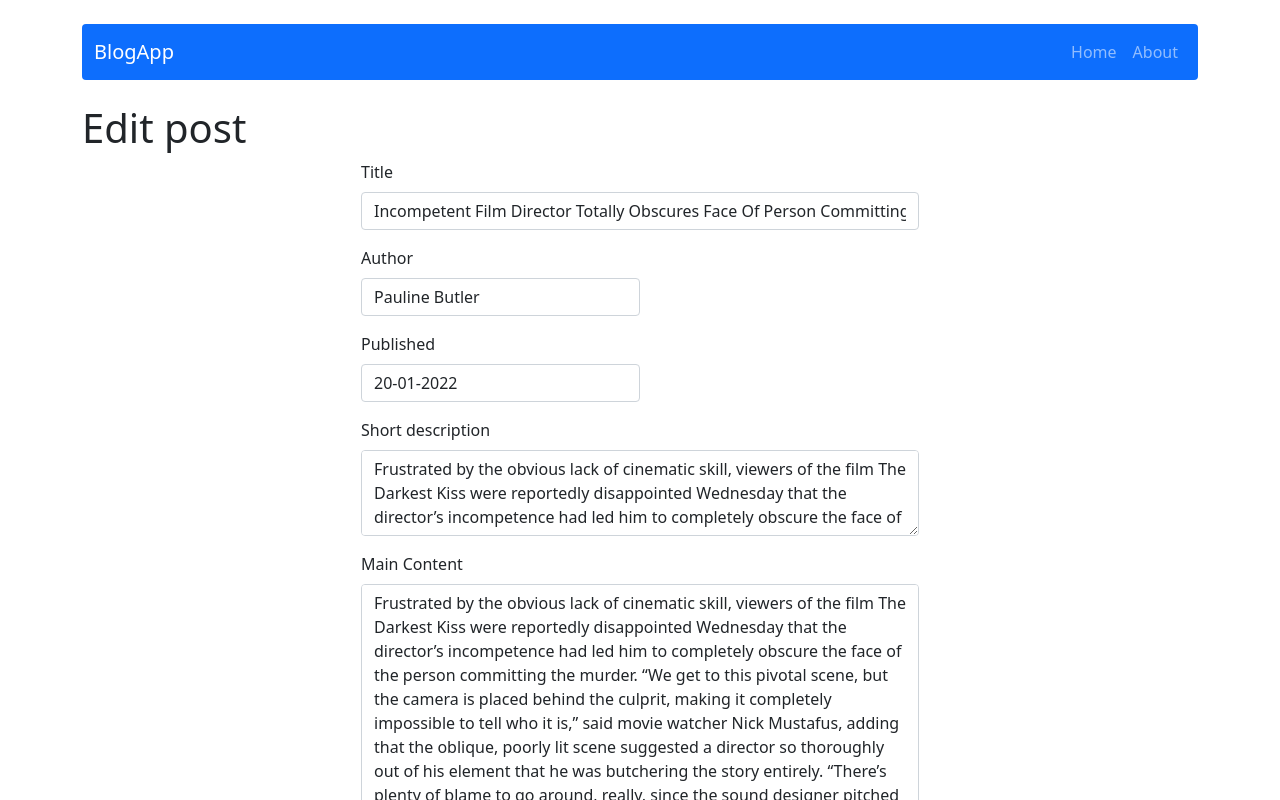
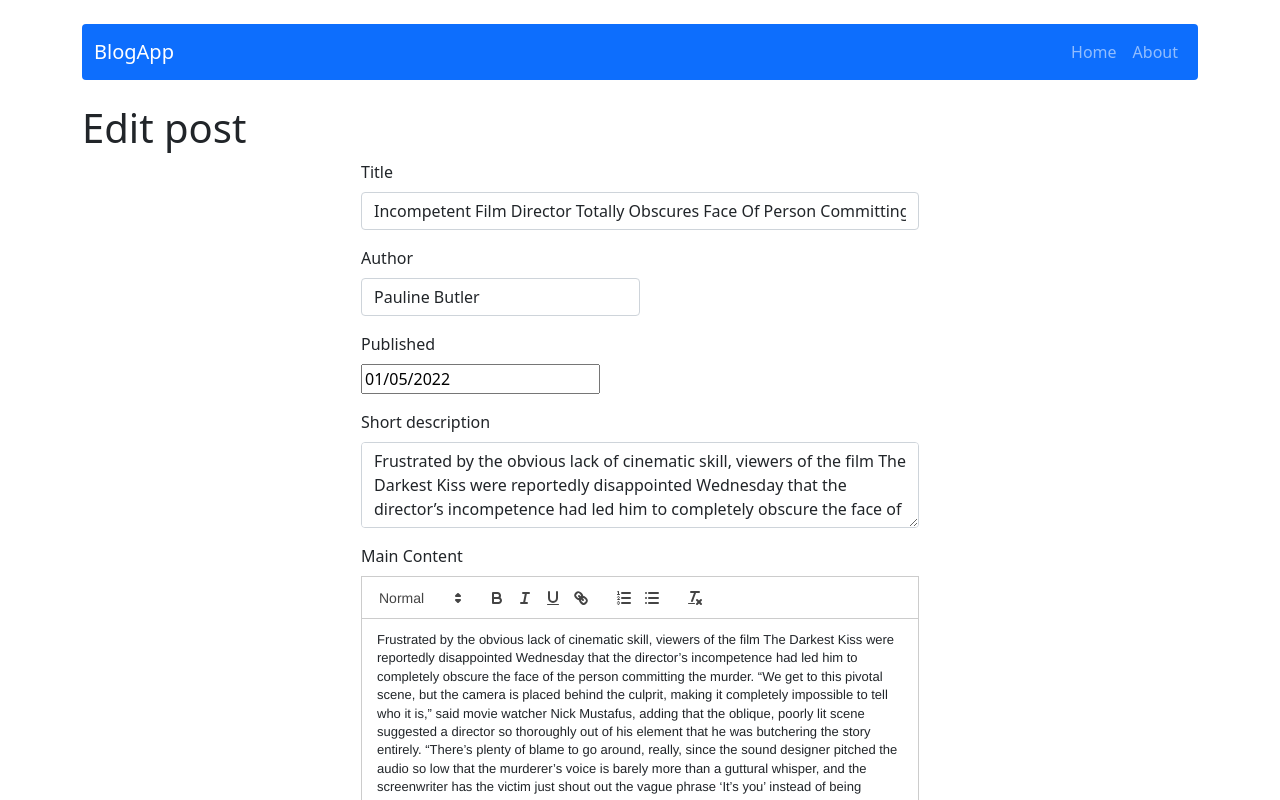
Before and after one commit to martanara/blog-app, a React (Create React App) app: page /post/edit/1 in a window 1280 px wide. Shown: the top 800 px of the page. Built offline with nearby package versions, Linux system fonts and the light colour scheme.

Commit message:
Add datepicker, react quill, and content validation

```diff
--- a/package.json
+++ b/package.json
@@ -12,7 +12,10 @@
     "http-server": "^14.1.0",
     "react": "^17.0.2",
     "react-bootstrap": "^2.1.1",
+    "react-datepicker": "^4.6.0",
     "react-dom": "^17.0.2",
+    "react-hook-form": "7.19.5",
+    "react-quill": "^2.0.0-beta.4",
     "react-redux": "7.2.6",
     "react-router-dom": "6.0.1",
     "react-scripts": "5.0.0",
--- a/src/components/features/PostForm.js
+++ b/src/components/features/PostForm.js
@@ -2,9 +2,16 @@ import styles from './PostForm.module.scss';
 import { Form, Button } from 'react-bootstrap';
 import { useState } from 'react';
 import clsx from 'clsx';
+import ReactQuill from 'react-quill';
+import 'react-quill/dist/quill.snow.css';
+import DatePicker from "react-datepicker";
+import "react-datepicker/dist/react-datepicker.css";
+import { useForm } from "react-hook-form";
 
 
 const PostForm = ({ action, actionText, ...props }) => {
+
+  const { register, handleSubmit: validate, formState: { errors } } = useForm();
 
   const [title, setTitle] = useState(props.title || '');
   const [author, setAuthor] = useState(props.author || '');
@@ -12,62 +19,61 @@ const PostForm = ({ action, actionText, ...props }) => {
   const [shortDescription, setShortDescription] = useState(props.shortDescription || '');
   const [content, setContent] = useState(props.content || '');
 
-  const handleSubmit = e => {
-    e.preventDefault();
-    action({ title, author, publishedDate, shortDescription, content });
-  }
+  const [contentError, setContentError] = useState(false);
+  const [dateError, setDateError] = useState(false);
+
+  const handleSubmit = () => {
+    setContentError(!content)
+    setDateError(!publishedDate)
+    if(content && publishedDate) {
+      action({ title, author, publishedDate, shortDescription, content });
+    }
+  };
 
   return (
-    <Form onSubmit={handleSubmit} className={styles.form}>
+    <Form onSubmit={validate(handleSubmit)} className={styles.form}>
       <Form.Group className={clsx("mb-3")} controlId="formTitle">
         <Form.Label>Title</Form.Label>
         <Form.Control
+          {...register("title", { required: true, minLength: 3 })}
           type="text"
           placeholder="Enter title"
           value={title}
           onChange={e => setTitle(e.target.value)}
-          required
         />
+        {errors.title && <small className="d-block form-text text-danger mt-2">This field is required (min length is 3)</small>}
       </Form.Group>
       <Form.Group className={clsx("mb-3", styles.smallInput)} controlId="formAuthor">
        <Form.Label>Author</Form.Label>
         <Form.Control
+          {...register("author", { required: true, minLength: 3 })}
           type="text"
           placeholder="Enter author"
           value={author}
           onChange={e => setAuthor(e.target.value)}
-          required
         />
+        {errors.author && <small className="d-block form-text text-danger mt-2">This field is required (min length is 3)</small>}
       </Form.Group>
       <Form.Group className={clsx("mb-3", styles.smallInput)} controlId="formDate">
         <Form.Label>Published</Form.Label>
-        <Form.Control
-          type="text"
-          placeholder="Enter date"
-          value={publishedDate}
-          onChange={e => setPublishedDate(e.target.value)}
-          required
-          />
+        <DatePicker selected={publishedDate} onChange={(date) => setPublishedDate(date)} />
+        {dateError && <small className="d-block form-text text-danger mt-2">Date can't be empty</small>}
       </Form.Group>
       <Form.Group className="mb-3" controlId="formDescription">
         <Form.Label>Short description</Form.Label>
         <Form.Control
+        {...register("shortDescription", { required: true, minLength: 20 })}
           as="textarea" rows={3}
           placeholder="Enter descrption"
           value={shortDescription}
           onChange={e => setShortDescription(e.target.value)}
-          required
           />
+          {errors.shortDescription && <small className="d-block form-text text-danger mt-2">This field is required (min length is 20)</small>}
       </Form.Group>
       <Form.Group className="mb-3" controlId="formContent">
         <Form.Label>Main Content</Form.Label>
-        <Form.Control
-          as="textarea" rows={10}
-          placeholder="Enter content"
-          value={content} onChange={e =>
-          setContent(e.target.value)}
-          required
-        />
+        <ReactQuill theme="snow" placeholder="Enter content" value={content} onChange={setContent} />
+        {contentError && <small className="d-block form-text text-danger mt-2">Content can't be empty</small>}
       </Form.Group>
       <Button variant="primary" type="submit">{actionText}</Button>
     </Form>
--- a/src/components/features/Posts.js
+++ b/src/components/features/Posts.js
@@ -2,6 +2,7 @@ import { Card, Row, Col, Button } from 'react-bootstrap'
 import { useSelector } from 'react-redux'
 import { getAllPosts } from '../../redux/postsRedux'
 import { Link } from 'react-router-dom'
+import dateToStr from '../../utils/dateToStr'
 
 const Posts = () => {
 
@@ -23,7 +24,7 @@ const Posts = () => {
                 <Card.Body className="d-flex flex-column">
                   <Card.Title className="mb-3">{post.title}</Card.Title>
                   <Card.Subtitle className="mt-2"><span className="fw-bold">Author: </span>{post.author}</Card.Subtitle>
-                  <Card.Subtitle className="mt-2"><span className="fw-bold">Published: </span>{post.publishedDate}</Card.Subtitle>
+                  <Card.Subtitle className="mt-2"><span className="fw-bold">Published: </span>{dateToStr(post.publishedDate)}</Card.Subtitle>
                   <Card.Text className="mt-2">{post.shortDescription}</Card.Text>
                   <Link className="mt-auto" to={`/post/${post.id}`}>
                     <Button variant="primary">Read more</Button>
--- a/src/components/pages/SinglePost.js
+++ b/src/components/pages/SinglePost.js
@@ -6,6 +6,7 @@ import { Navigate } from 'react-router-dom';
 import { Link } from 'react-router-dom'
 import { useState } from 'react';
 import { removePost } from '../../redux/postsRedux'
+import dateToStr from '../../utils/dateToStr'
 
 const SinglePost = () => {
 
@@ -39,8 +40,8 @@ const SinglePost = () => {
           </Col>
         </Row>
         <h3 className="mb-3">{postData.author}</h3>
-        <h4 className="mb-4">{postData.publishedDate}</h4>
-        <p>{postData.content}</p>
+        <h4 className="mb-4">{dateToStr(postData.publishedDate)}</h4>
+        <p dangerouslySetInnerHTML={{ __html: postData.content }} />
       </article>
       <Modal show={show} onHide={handleClose}>
         <Modal.Header closeButton>
--- a/src/redux/initialState.js
+++ b/src/redux/initialState.js
@@ -5,7 +5,7 @@ const InitialState = {
       title: 'Incompetent Film Director Totally Obscures Face Of Person Committing Murder',
       shortDescription: 'Frustrated by the obvious lack of cinematic skill, viewers of the film The Darkest Kiss were reportedly disappointed Wednesday that the director’s incompetence had led him to completely obscure the face of the person committing the murder.',
       content: 'Frustrated by the obvious lack of cinematic skill, viewers of the film The Darkest Kiss were reportedly disappointed Wednesday that the director’s incompetence had led him to completely obscure the face of the person committing the murder. “We get to this pivotal scene, but the camera is placed behind the culprit, making it completely impossible to tell who it is,” said movie watcher Nick Mustafus, adding that the oblique, poorly lit scene suggested a director so thoroughly out of his element that he was butchering the story entirely. “There’s plenty of blame to go around, really, since the sound designer pitched the audio so low that the murderer’s voice is barely more than a guttural whisper, and the screenwriter has the victim just shout out the vague phrase ‘It’s you’ instead of being specific about who is strangling her.” At press time, sources confirmed Mustafus had turned off his television in disgust after the film blatantly repeated itself by having another character get murdered.',
-      publishedDate: '20-01-2022',
+      publishedDate: new Date('01-05-2022 10:00 GMT'),
       author: 'Pauline Butler'
     },
     {
@@ -13,7 +13,7 @@ const InitialState = {
       title: 'Woman Unsure If She Turned Off Stove Finally Makes Peace With Possibly Killing Everyone In Building',
       shortDescription: 'Unable to remember one way or the other, local 32-year-old Sidney Golinski, who was unsure if she had turned off the burner she used to cook eggs for breakfast Wednesday, told reporters she had finally made peace with the fact that she might have killed everyone in her apartment building.',
       content: 'Unable to remember one way or the other, local 32-year-old Sidney Golinski, who was unsure if she had turned off the burner she used to cook eggs for breakfast Wednesday, told reporters she had finally made peace with the fact that she might have killed everyone in her apartment building. “Well, there’s nothing I can do about it now, so I’m ready to mourn them and express my condolences to their loved ones if I did accidentally leave my stove on and it burned down the entire complex with my neighbors trapped inside,” said Golinski, who added that she had spent an appropriate amount of time worrying over whether she had turned off the gas range and was now just going to accept that a kitchen towel may well have been set alight by the unattended flame and caused a fire to spread through the 64-unit building, killing all in its path. “There’s no point obsessing over it. If they’re dead, they’re dead. All I can do now is hope that all the men, women, and children who were home at the time rest in peace. If I get back tonight and there’s a charred pile of rubble laden with human remains that are burnt beyond recognition, well, at least I’ll know once and for all that I forgot to turn the stove off.” At press time, Golinski had reportedly moved on from mourning her dead neighbors to researching a good lawyer she could hire if she were to be found culpable for their deaths.',
-      publishedDate: '19-01-2022',
+      publishedDate: new Date('01-12-2022 10:00 GMT'),
       author: 'Stacy Lemay'
     },
     {
@@ -21,7 +21,7 @@ const InitialState = {
       title: 'Neglected Dog Always Wearing Same Clothes',
       shortDescription: 'Shaking their heads as they watched the 6-year-old beagle mix walk by with its owners, sources expressed concern Tuesday that a local dog must be neglected, noting that it was always seen wearing the same set of clothes.',
       content: 'Shaking their heads as they watched the 6-year-old beagle mix walk by with its owners, sources expressed concern Tuesday that a local dog must be neglected, noting that it was always seen wearing the same set of clothes. “That poor thing owns one shabby outfit,” said 43-year-old neighbor Kelsey Hoyle, who added that she had never seen the dog wearing anything but the thin, flimsy garment on its walks, either, no matter how low the temperatures dipped. “Sometimes I see him just staring out the window, all by himself, and it breaks my heart. You know that dog doesn’t have a good home life. He’s probably abused. God, it makes me sick.” At press time, Hoyle added that there was no way the dog’s owners bathed him more than once a month.',
-      publishedDate: '18-01-2022',
+      publishedDate: new Date('01-23-2022 10:00 GMT'),
       author: 'John Height'
     }
   ],
--- a/src/redux/postsRedux.js
+++ b/src/redux/postsRedux.js
@@ -22,7 +22,6 @@ const postsReducer = (statePart = [], action) => {
     case REMOVE_POST:
       return statePart.filter(post => post.id !== action.payload)
     case EDIT_POST:
-      console.log(action.payload)
       return statePart.map(post => post.id === action.payload.id ? { ...post, ...action.payload } : post)
     default:
       return statePart;
--- /dev/null
+++ b/src/utils/dateToStr.js
@@ -0,0 +1,5 @@
+const dateToStr = dateObj => {
+  return dateObj.toISOString().slice(0, 10);
+};
+
+export default dateToStr;
```
Also changed, not shown: 2 other files (tests, documents, lock files or other folders).
